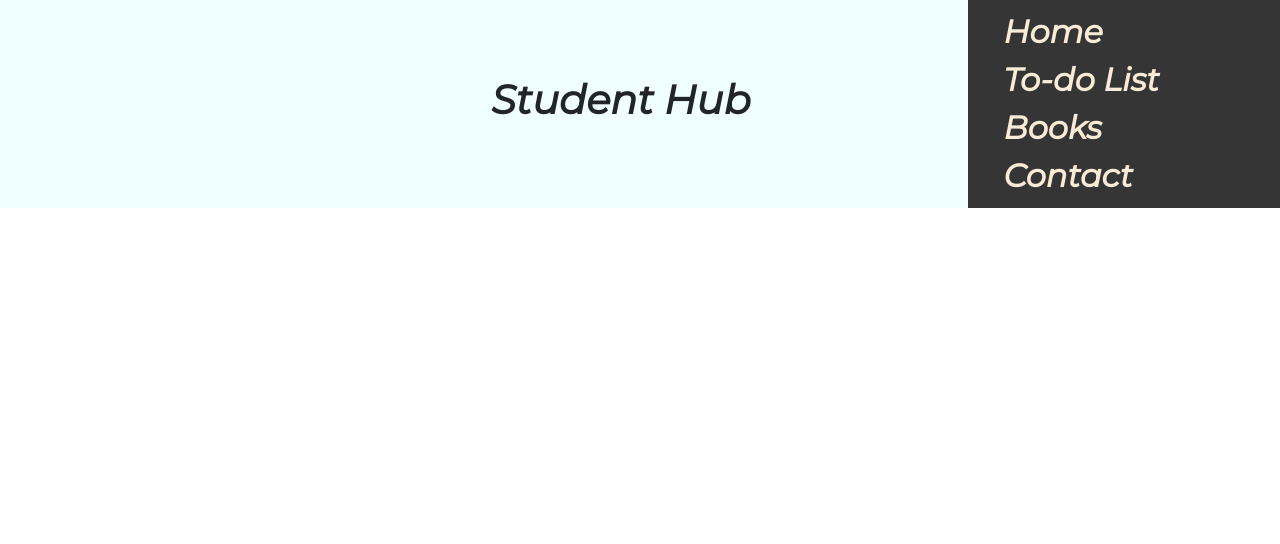
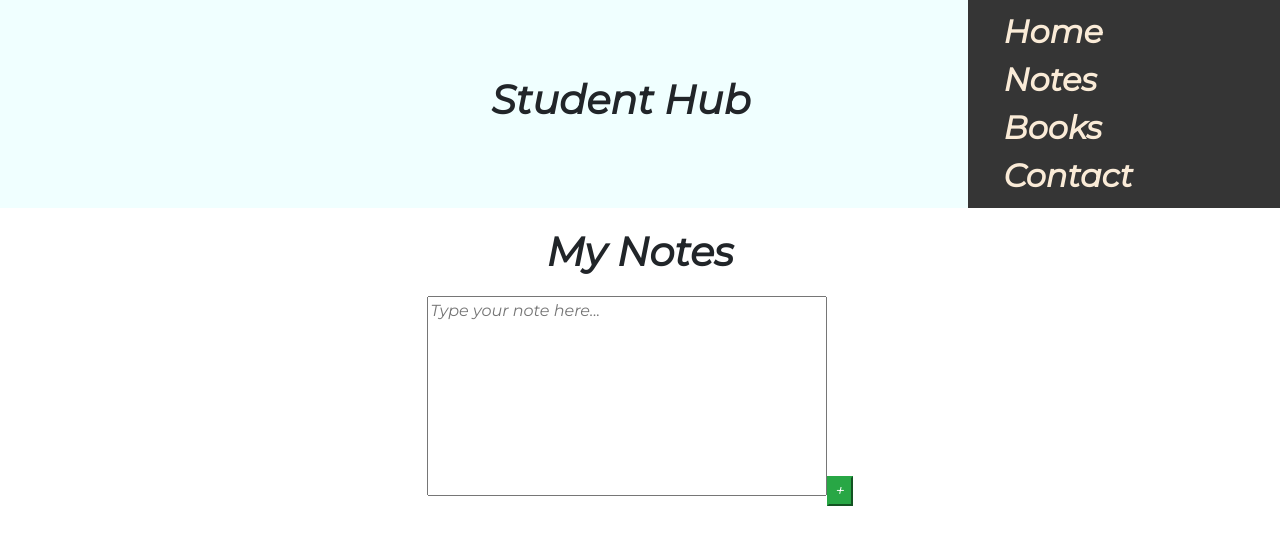
Before and after one commit to reinkaoss/React-Student-Hub-App, a React (Create React App) app: page /notes in a window 1280 px wide. Shown: the top 544 px of the page. Built offline with nearby package versions, Linux system fonts and the light colour scheme.

Commit message:
Refactoring the hub section to look like notes with a textarea

```diff
--- a/src/App.js
+++ b/src/App.js
@@ -13,7 +13,7 @@ function App() {
         <Nav />
         <Routes>
           <Route path="/" element={<Home />} />
-          <Route path="todo" element={<Hub />} />
+          <Route path="notes" element={<Hub />} />
           <Route path="books" element={<Books />} />
           <Route path="contact" element={<Contact />} />
         </Routes>
--- a/src/components/Books/index.js
+++ b/src/components/Books/index.js
@@ -3,13 +3,10 @@ import axios from "axios"
 
 function Books() {
 
+const input = JSON.stringify("Dracula");
 const options =  {
   method: 'GET',
-  url: 'https://hapi-books.p.rapidapi.com/nominees/romance/2020',
-  headers: {
-    'X-RapidAPI-Key': '4b0f065569mshd328a2a1a34d744p1e6b38jsnff01d51dcc7e',
-    'X-RapidAPI-Host': 'hapi-books.p.rapidapi.com'
-  }
+  url: 'https://www.googleapis.com/books/v1/volumes?q=' + input + 'lite&key=AIzaSyC0YC5pzrMGPGFPPY7JJ_3t60E3hFwtC8k',
 };
 axios.request(options).then(function (response) {
 	console.log(response.data);
@@ -17,8 +14,29 @@ axios.request(options).then(function (response) {
 }).catch(function (error) {
 	console.error(error);
 });
+
+// function getInput (event) {
+//     const input = event.target.value;
+// }
+
+// function getInput (event) {
+//     event.PreventDefault()
+
+// }
   return (
-    <div><button onClick={Books}>Click Me!</button></div>
+
+<div>
+            {/* <h1>Search here</h1>
+              <form onSubmit={getInput}>
+                            <div class="form-group"></div>
+              <input type="text"
+                class="form-control" name="" id="" aria-describedby="helpId" placeholder=""/>
+          <button onClick={getInput}>Search</button>
+          </form>
+
+        </div> */}
+                <button onClick={Books}>Click Me!</button>
+        </div>
   )
 }
 
--- a/src/components/Hub/index.js
+++ b/src/components/Hub/index.js
@@ -38,15 +38,15 @@ class Hub extends React.Component {
   render() {
     return (
       <div>
-        <h1 className="studentHubTitle">To-do List</h1>
+        <h1 className="studentHubTitle">My Notes</h1>
         <div className="containerHub">
+        <div className="notesContainer"></div>
           <div
           >
-            Add a new Task...
-            <br />
-            <input
+            <textarea
+              className="notesInputText"
               type="text"
-              placeholder="Enter new task"
+              placeholder="Type your note here..."
               value={this.state.newItem}
               onChange={(e) => this.updateInput("newItem", e.target.value)}
             />
@@ -61,16 +61,20 @@ class Hub extends React.Component {
             <ul>
               {this.state.list.map((item) => {
                 return (
-                  <li key={item.id}>
-                    {item.value}
+                  <div class="card">
+  <div class="card-body">
+        <p key={item.id} >
+                    {item.value} </p>
                     <button
                       className="btn btn-danger"
                       onClick={() => this.deleteTask(item.id)}
                     >
+
                       <img className="binLogo" src={Bin} alt="bin" />
                       {/* <i class="delete-icon">x</i> */}
                     </button>
-                  </li>
+                  </div>
+                  </div>
                 );
               })}
             </ul>
--- a/src/components/Hub/style.css
+++ b/src/components/Hub/style.css
@@ -14,3 +14,18 @@
 .binLogo {
     width: 20px;
 }
+
+.notesContainer {
+    display: flex;
+    flex-direction: row;
+}
+
+.card {
+    width: 200px;
+}
+
+.notesInputText {
+    width: 400px;
+    height: 200px;
+    resize: none;
+}
--- a/src/components/Nav/index.js
+++ b/src/components/Nav/index.js
@@ -27,13 +27,13 @@ function Nav() {
               </li>
               <li className="nav-item">
                 <NavLink
-                  to="todo"
+                  to="notes"
                   end
                   classNameName={({ isActive }) =>
                     isActive ? "nav-link active" : "nav-link"
                   }
                 >
-                  To-do List
+                  Notes
                 </NavLink>
               </li>
               <li className="nav-item">
```
